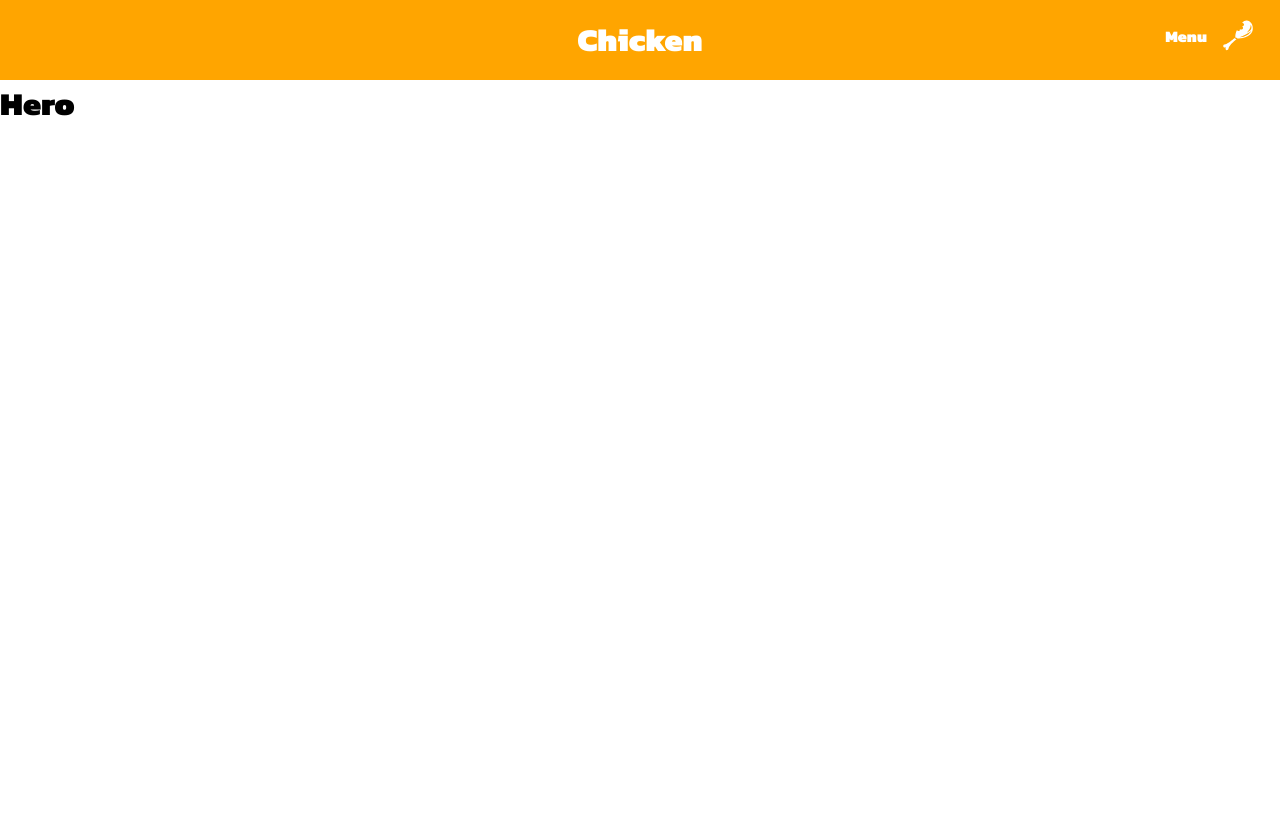
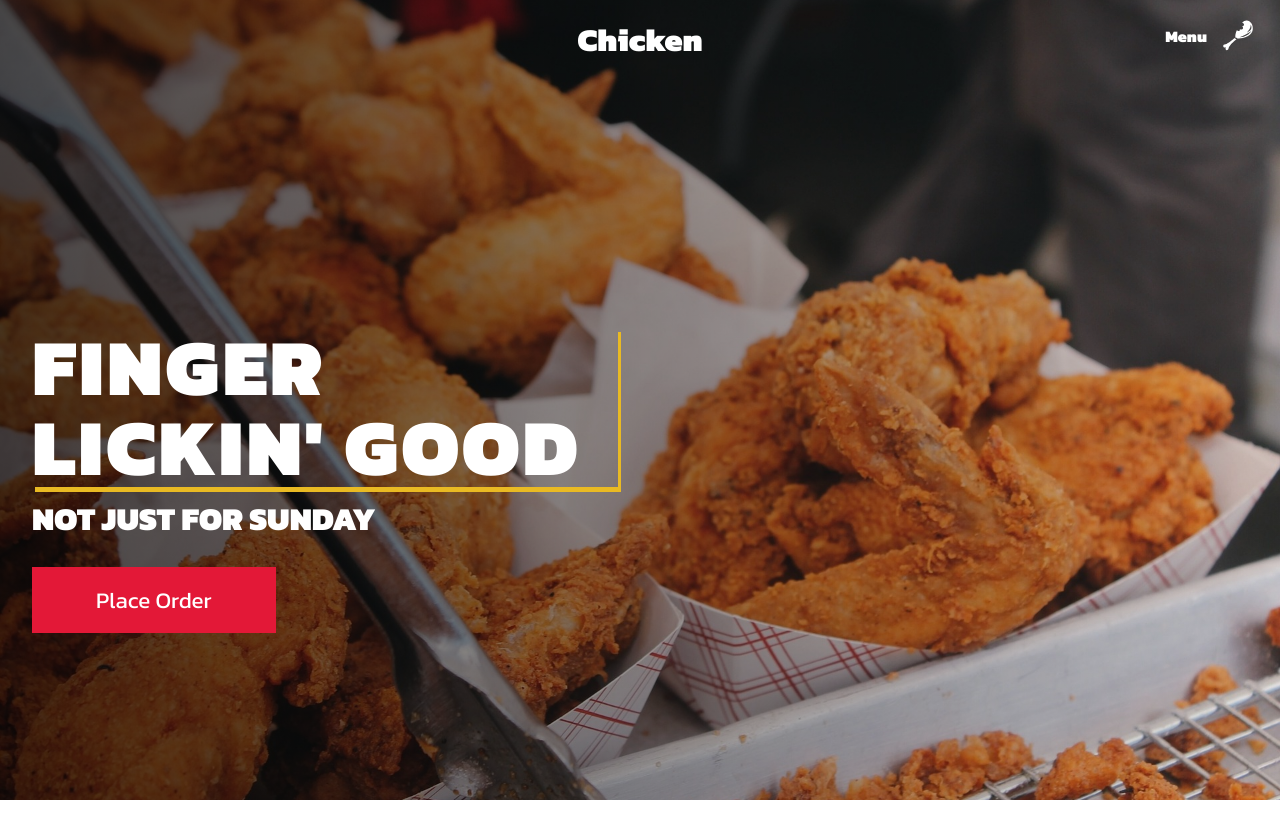
Before and after one commit to JordenHilton/chickenwebsite, a React (Create React App) app: page / in a window 1280 px wide. Shown: the top 838 px of the page. Before the commit the page ends 800 px from the top, so only its background shows below. Built offline with nearby package versions, Linux system fonts and the light colour scheme.

Commit message:
build out hero component

```diff
--- a/src/App.js
+++ b/src/App.js
@@ -1,5 +1,4 @@
 import React from 'react';
-import Navbar from './components/Navbar';
 import { BrowserRouter as Router, Route } from 'react-router-dom';
 import { GlobalStyle } from './globalStyles';
 import Hero from './components/Hero';
@@ -8,7 +7,6 @@ function App() {
   return (
     <Router>
       <GlobalStyle />
-      <Navbar />
       <Hero />
     </Router>
   );
--- a/src/components/Hero/HeroElements.js
+++ b/src/components/Hero/HeroElements.js
@@ -0,0 +1,66 @@
+import styled from 'styled-components';
+import ImgBg from '../../Images/Chicken.jpg';
+
+export const HeroContainer = styled.div`
+    background: linear-gradient(to right, rgba(0, 0, 0, 0.7), rgba(0, 0, 0, 0.1))
+    ,
+    url(${ImgBg});
+
+    height: 100vh;
+    background-position: center;
+    background-size: cover;
+`;
+
+export const HeroContent = styled.div`
+    height: calc(100vh -80px);
+    max-height: 100%;
+    width: 100vh;
+    padding: 0rem calc((100vh - 1300px) /2);
+`;
+
+export const HeroItems = styled.div`
+    display: flex;
+    flex-direction: column;
+    justify-content: center;
+    align-items: flex-start;
+    height: 100vh;
+    max-height: 100%;
+    padding: 0 2rem;
+    width: 650px;
+    color: #fff;
+    text-transform: uppercase;
+    line-height: 1;
+    font-weight: bold;
+
+    @media screen and (max-width: 650px) {
+        width: 100%;
+    }
+`;
+
+export const HeroH1 = styled.h1`
+    font-size: clamp(2.5rem, 10vw, 5rem);
+    margin-bottom: 1rem;
+    box-shadow: 3px 5px #e9ba23;
+    letter-spacing: 3px;
+`;
+
+export const HeroP = styled.p`
+    font-size: clamp(2rem, 2.5vh, 3rem);
+    margin-bottom: 2rem;
+`;
+
+export const HeroBtn = styled.button`
+    font-size: 1.4rem;
+    padding: 1rem 4rem;
+    border: none;
+    background: #e31837;
+    color: #fff;
+    transition: 02.s case-out;
+
+    &:hover {
+        background: #ffc500;
+        transition: 0.2s ease-out;
+        cursor: pointer;
+        color: #000;
+    }
+`;
--- a/src/components/Hero/index.js
+++ b/src/components/Hero/index.js
@@ -1,11 +1,20 @@
-import React from 'react'
+import React from 'react';
+import Navbar from '../Navbar';
+import { HeroContainer, HeroContent, HeroItems, HeroH1, HeroP, HeroBtn } from './HeroElements';
 
 const Hero = () => {
     return (
-        <div>
-            <h1>Hero</h1>
-        </div>
-    )
-}
+        <HeroContainer>
+            <Navbar />
+            <HeroContent>
+                <HeroItems>
+                    <HeroH1>Finger Lickin' Good</HeroH1>
+                    <HeroP>Not Just For Sunday</HeroP>
+                    <HeroBtn>Place Order</HeroBtn>
+                </HeroItems>
+            </HeroContent>
+        </HeroContainer>
+    );
+};
 
-export default Hero
+export default Hero;
--- a/src/components/Navbar/NavbarElements.js
+++ b/src/components/Navbar/NavbarElements.js
@@ -3,7 +3,7 @@ import { NavLink as Link} from 'react-router-dom'
 import { GiChickenLeg } from "react-icons/gi";;
 
 export const Nav = styled.nav`
-    background: orange;
+    background: transparent;
     height: 80px;
     display: flex;
     justify-content: center;
```
Also changed, not shown: src/Images/Chicken.jpg (added).
